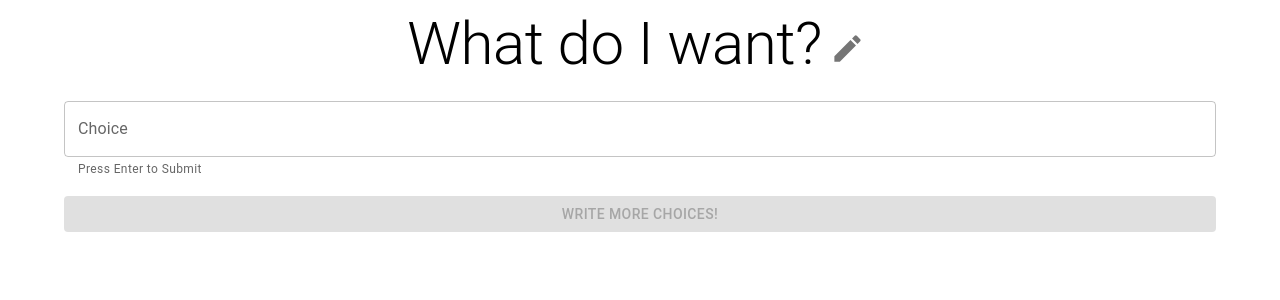
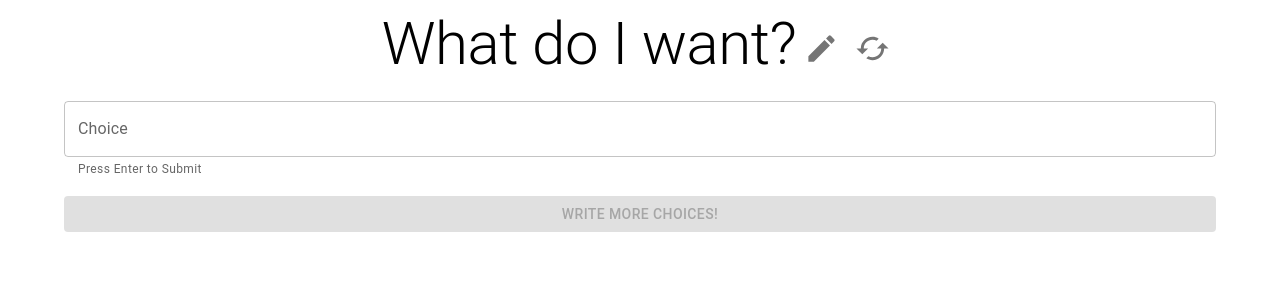
Before and after one commit to poimgs/ULTIMATE-DECISION-MAKING-TEACHER, a React (Create React App) app in the folder client/: page / in a window 1280 px wide. Shown: the top 300 px of the page. Built offline with nearby package versions, Linux system fonts and the light colour scheme; the HTML template or start-up script is replaced by a standard one.

Commit message:
add reset button

```diff
--- a/client/src/components/choice.js
+++ b/client/src/components/choice.js
@@ -17,7 +17,7 @@ const Choice = ({ choice, index, onEditChoice, onDelete }) => {
 
     if (editing) {
         return (
-            <ListItem key={index}>
+            <ListItem>
                 <TextField
                     variant="standard"
                     value={choice}
@@ -32,15 +32,15 @@ const Choice = ({ choice, index, onEditChoice, onDelete }) => {
         )
     } else {
         return (
-            <ListItem key={index}>
+            <ListItem>
                 <ListItemText
                     primary={choice}
                     primaryTypographyProps={{
                         variant: "h4",
                     }}
                 />
-                <IconButton>
-                    <EditIcon onClick={() => setEditing(true)} />
+                <IconButton onClick={() => setEditing(true)}>
+                    <EditIcon />
                 </IconButton>
                 <IconButton onClick={() => onDelete(index)}>
                     <DeleteIcon />
--- a/client/src/components/choices.js
+++ b/client/src/components/choices.js
@@ -1,5 +1,4 @@
 import List from '@mui/material/List';
-import ListItem from '@mui/material/ListItem';
 import Choice from './choice'
 
 
@@ -12,8 +11,8 @@ const Choices = ({ choices, onDelete, onEditChoice }) => {
             {choices.map((choice, index) => {
                 return (
                     <Choice
+                        key={index}
                         choice={choice}
-                        index={index}
                         onEditChoice={onEditChoice}
                         onDelete={onDelete}
                     />
--- a/client/src/components/header.js
+++ b/client/src/components/header.js
@@ -2,15 +2,22 @@ import { useState } from "react";
 import Typography from '@mui/material/Typography';
 import IconButton from '@mui/material/IconButton';
 import EditIcon from '@mui/icons-material/Edit';
+import CachedIcon from '@mui/icons-material/Cached';
 import TextField from '@mui/material/TextField';
 
-const Header = () => {
+const Header = ({ onResetButtonClick }) => {
     const [header, setHeader] = useState("What do I want?")
     const [editing, setEditing] = useState(false);
 
-    const handleClick = () => {
+    const handleEditButtonClick = () => {
         setHeader("");
         setEditing(true);
+    }
+
+    const handleResetButtonClick = () => {
+        setHeader("What do I want?");
+        setEditing(false);
+        onResetButtonClick();
     }
 
     const handleChange = (e) => {
@@ -45,10 +52,14 @@ const Header = () => {
                 gutterBottom
             >
                 {header}
-                <IconButton>
+                <IconButton onClick={() => handleEditButtonClick()}>
                     <EditIcon
                         fontSize="large"
-                        onClick={() => handleClick()}
+                    />
+                </IconButton>
+                <IconButton onClick={() => handleResetButtonClick()}>
+                    <CachedIcon
+                        fontSize="large"
                     />
                 </IconButton>
             </Typography>
--- a/client/src/components/mainPage.js
+++ b/client/src/components/mainPage.js
@@ -14,6 +14,14 @@ const MainPage = () => {
     const [choice, setChoice] = useState("");
     const [showYesNo, setShowYesNo] = useState(false);
     const [numClickYes, setNumClickYes] = useState(0);
+
+    const handleResetButtonClick = () => {
+        setChoices([]);
+        setChoicesSeen([]);
+        setChoice("");
+        setShowYesNo(false);
+        setNumClickYes(0);
+    }
 
     const handleInputValueChange = (e) => {
         setInputValue(e.target.value);
@@ -84,7 +92,7 @@ const MainPage = () => {
 
     return (
         <Container>
-            <Header />
+            <Header onResetButtonClick={handleResetButtonClick} />
             <ChoiceInput
                 inputValue={inputValue}
                 onChange={handleInputValueChange}
```
